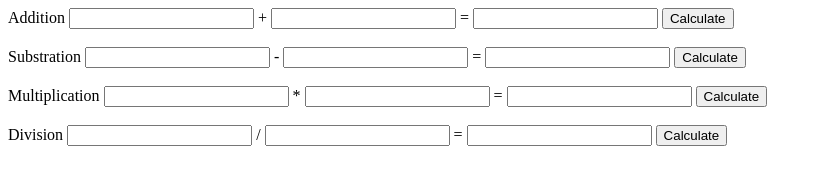
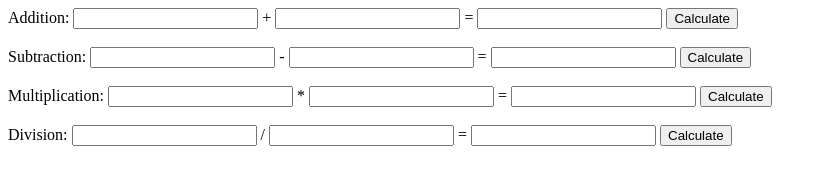
Before and after one commit to manucj02/mini-calcu-js-project, a plain HTML site: page index.html in a window 1280 px wide. Shown: the full height of the page, 0-827 px from the left. Drawn offline with Linux system fonts and the light colour scheme.

Commit message:
Update index.html

```diff
--- a/index.html
+++ b/index.html
@@ -3,52 +3,68 @@
 <body>
 
 <form>
-<label for="add"> Addition </label>
-<input type="number" id="add1" required> + <input type="number" id="add2" required> = <input type="text" id="displayAdd" >
-<button type="button" onclick=" Calculateadd()"> Calculate </button>
-<br>
-<br>
-<label for="sub"> Substration </label>
-<input type="number" id="sub1" required> - <input tupe="number" id="sub2" required> = <input type="text" id="subresult" required>
-<button type="button" onclick="Calculatesub()"> Calculate </button>
-<br>
-<br>
-<label for="mul"> Multiplication </label>
-<input type="number" id="mul1" required> * <input tupe="number" id="mul2" required> = <input type="text" id="mulresult" required>
-<button type="button" onclick="Calculatemul()"> Calculate </button>
-<br>
-<br>
-<label for="div"> Division </label>
-<input type="number" id="div1" required> / <input tupe="number" id="div2" required> = <input type="text" id="divresult" required>
-<button type="button" onclick="Calculatediv()"> Calculate </button>
-<br>
-<br>
+    <label for="add">Addition:</label>
+    <input type="number" id="add1" required> +
+    <input type="number" id="add2" required> =
+    <input type="text" id="displayAdd" readonly>
+    <button type="button" onclick="CalculateAdd()">Calculate</button>
+    <br><br>
+
+    <label for="sub">Subtraction:</label>
+    <input type="number" id="sub1" required> -
+    <input type="number" id="sub2" required> =
+    <input type="text" id="subresult" readonly>
+    <button type="button" onclick="CalculateSub()">Calculate</button>
+    <br><br>
+
+    <label for="mul">Multiplication:</label>
+    <input type="number" id="mul1" required> *
+    <input type="number" id="mul2" required> =
+    <input type="text" id="mulresult" readonly>
+    <button type="button" onclick="CalculateMul()">Calculate</button>
+    <br><br>
+
+    <label for="div">Division:</label>
+    <input type="number" id="div1" required> /
+    <input type="number" id="div2" required> =
+    <input type="text" id="divresult" readonly>
+    <button type="button" onclick="CalculateDiv()">Calculate</button>
+    <br><br>
 </form>
 
+<script>
+    function CalculateAdd() {
+        let num1 = document.getElementById("add1").value;
+        let num2 = document.getElementById("add2").value;
+        let result = Number(num1) + Number(num2);
+        document.getElementById("displayAdd").value = result;
+    }
 
+    function CalculateSub() {
+        let num1 = document.getElementById("sub1").value;
+        let num2 = document.getElementById("sub2").value;
+        let result = Number(num1) - Number(num2);
+        document.getElementById("subresult").value = result;
+    }
 
+    function CalculateMul() {
+        let num1 = document.getElementById("mul1").value;
+        let num2 = document.getElementById("mul2").value;
+        let result = Number(num1) * Number(num2);
+        document.getElementById("mulresult").value = result;
+    }
 
-
-
-
-
-
-
-<script>
-
-function Calculateadd() {
-let num1 = document.getElementById("add1").value;
-let num2 = document.getElementById("add2").value;
-let result = Number(num1) + Number(num2);
-
-
-document.getElementById("displayAdd").value = result;
-
-
-
-
-
-
+    function CalculateDiv() {
+        let num1 = document.getElementById("div1").value;
+        let num2 = document.getElementById("div2").value;
+        if (Number(num2) === 0) {
+            alert("Division by zero is not allowed!");
+            document.getElementById("divresult").value = "";
+        } else {
+            let result = Number(num1) / Number(num2);
+            document.getElementById("divresult").value = result;
+        }
+    }
 </script>
 
 </body>
```
